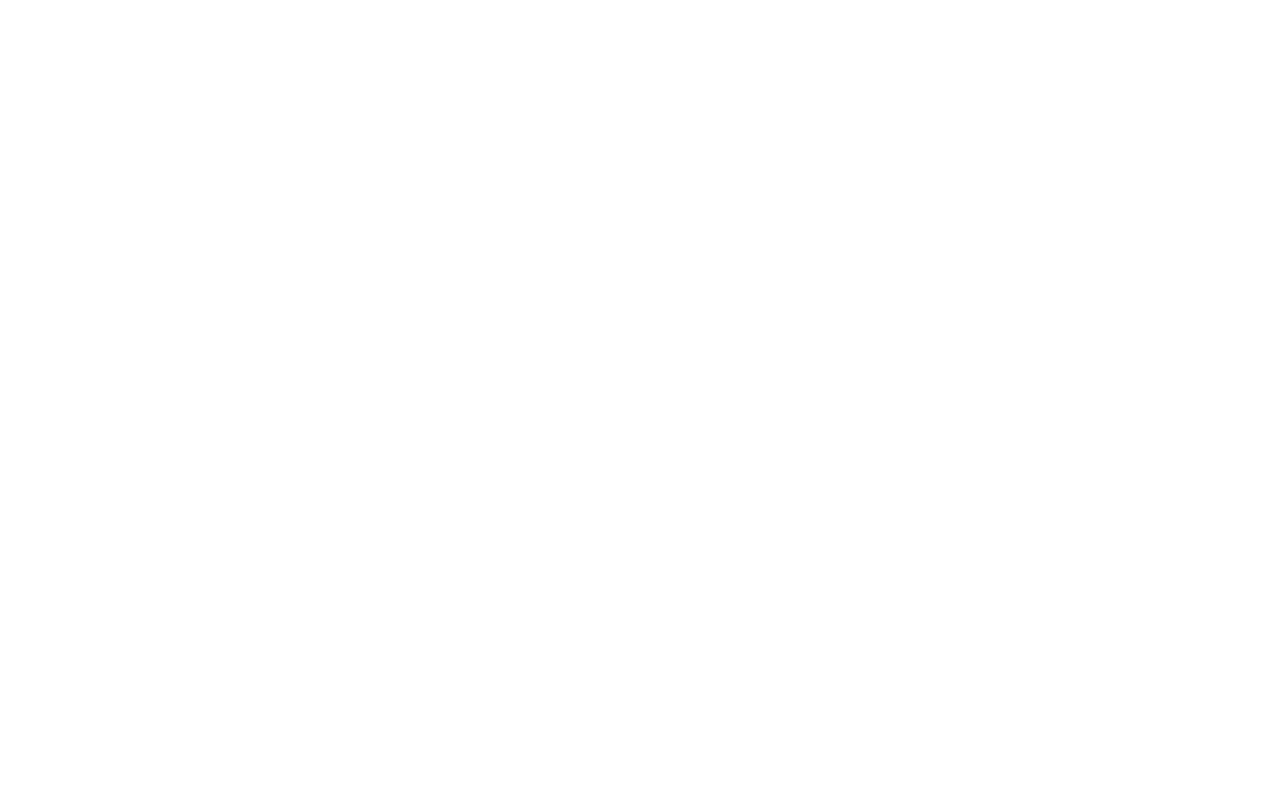
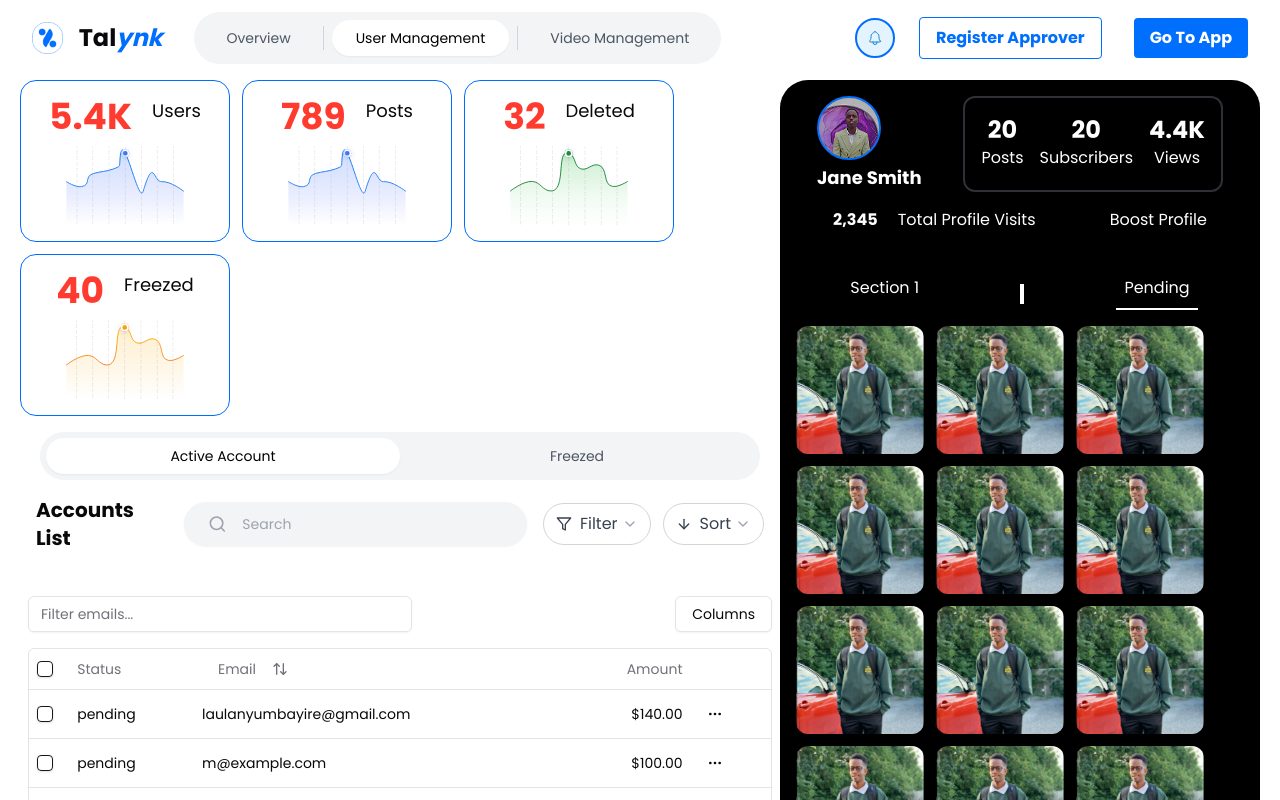
Before and after one commit to mahingaRodin/Talynk, a React (Vite) app: page /user in a window 1280 px wide. Before the commit this address had no page. Shown: the top 800 px of the page. Built offline with nearby package versions, Linux system fonts and the light colour scheme.

Commit message:
debugged

```diff
--- a/src/App.tsx
+++ b/src/App.tsx
@@ -5,6 +5,8 @@
 import Home from './components/overview/Home';
 import Ahome from './Approvers Portal/Home'
 import Landing from './Landing';
+import  User from './Approvers Portal/user'
+import Video from './Approvers Portal/video'
 import './App.css'
 function App() {
   return (
@@ -17,6 +19,8 @@
         <Route path="/video-management" element={<VideoManagement />} />
         <Route path="/approvers" element={<Approvers />} />
         <Route path="/home" element={<Ahome />} />
+        <Route path="/user" element={<User />} />
+        <Route path="/video" element={<Video />} />
 
       </Routes>
 
--- a/src/Approvers Portal/Home.tsx
+++ b/src/Approvers Portal/Home.tsx
@@ -10,7 +10,7 @@
     const limitedData = originalData.slice(0, 5);
   return (
     <div>
-        <div>
+        <div className="">
             <Navbar></Navbar>
         </div>
         <div className="flex justify-between px-9 ">
--- a/src/Approvers Portal/Navbar.tsx
+++ b/src/Approvers Portal/Navbar.tsx
@@ -1,4 +1,4 @@
-import Navigation from "../components/overview/navigation"
+import Navigation from "./navigation"
 import logo from '../assets/tLogo.png'
 import { IoNotificationsOutline } from "react-icons/io5"
 import CustomButton from "../components/overview/customButton"
--- /dev/null
+++ b/src/Approvers Portal/navigation.tsx
@@ -0,0 +1,43 @@
+import React from 'react';
+import { Link, useLocation } from 'react-router-dom';
+
+interface NavigationProps {
+  removeTab?: string | null; // Define prop types
+}
+
+const Navigation: React.FC<NavigationProps> = ({ removeTab = null }) => {
+  const location = useLocation(); // Get current path to highlight the active tab
+
+  const navItems = [
+    { name: 'Overview', path: '/home' },
+    { name: 'User Management', path: '/user' },
+    { name: 'Video Management', path: '/video' },
+    { name: 'Approvers', path: '/approvers' },
+  ].filter(item => removeTab === null || item.name !== removeTab); // Filter out the tab to remove if provided
+
+  return (
+    <nav className="bg-gray-100 p-2 rounded-full w-full max-w-3xl mx-auto">
+      <div className="flex items-center justify-between">
+        {navItems.map((item, index) => (
+          <React.Fragment key={item.name}>
+            <Link
+              to={item.path}
+              className={`px-6 py-2 rounded-full transition-all duration-200 text-sm ${
+                location.pathname === item.path
+                  ? 'bg-white text-black shadow-sm'
+                  : 'text-gray-600 hover:text-gray-800'
+              }`}
+            >
+              {item.name}
+            </Link>
+            {index < navItems.length - 1 && (
+              <div className="h-6 w-px bg-gray-300 mx-2" />
+            )}
+          </React.Fragment>
+        ))}
+      </div>
+    </nav>
+  );
+};
+
+export default Navigation;
--- /dev/null
+++ b/src/Approvers Portal/user.tsx
@@ -0,0 +1,86 @@
+import Tab from '../Reusable/tab'
+import BlackCard from '../components/user/BlackCard'
+import Cards from "../components/Cards";
+import Navbar from "./Navbar";
+import { FiSearch, FiFilter, FiChevronDown, FiArrowDown } from "react-icons/fi"
+import { data as originalData } from "../data";
+
+import Page from '../app/payments/page'
+
+const User = () => {
+  // State to track the active tab
+
+  // Take the first 4 cards from the original data
+  const limitedData = originalData.slice(0, 4);
+
+  // Modify specific cards based on their `id`
+  const modifiedData = limitedData.map((item) => {
+    if (item.id === 1) {
+      return { ...item, text: "Users", count: '5.4K'};
+    }
+    if (item.id === 2) {
+      return { ...item, text: "Posts", count: 789 };
+    }
+    if (item.id === 3) {
+      return { ...item, text: "Deleted", count: 32 };
+    }
+    if (item.id === 4) {
+      return { ...item, text: "Freezed", count: 40 };
+    }
+    return item; // Leave other cards unchanged
+  });
+
+  return (
+    <div>
+      <Navbar />
+      <div className="flex justify-between px-5">
+      <div className="">
+        <Cards data={modifiedData} />
+
+        <div>
+          <Tab tabs={[{label: "Active Account"}, {label:'Freezed'}]}></Tab>
+        </div>
+
+
+
+        <div className="px-4 flex items-center justify-between py-4">
+  {/* Title */}
+  <h1 className="text-xl font-bold">Accounts List</h1>
+
+  {/* Search Input */}
+  <div className="flex items-center bg-gray-100 rounded-full px-6 py-3 shadow-sm  mx-4">
+    <FiSearch className="w-5 h-5 text-gray-400" />
+    <input type="text" placeholder="Search" className="bg-transparent outline-none pl-4 text-sm text-gray-700 w-full" />
+  </div>
+
+  {/* Filter and Sort Buttons */}
+  <div className="flex items-center space-x-3">
+    <button className="flex items-center px-3 py-2 border rounded-full text-gray-700 border-gray-300 hover:bg-gray-100">
+      <FiFilter className="w-4 h-4 mr-2" />
+      Filter
+      <FiChevronDown className="w-4 h-4 ml-1 text-gray-400" />
+    </button>
+    <button className="flex items-center px-3 py-2 border rounded-full text-gray-700 border-gray-300 hover:bg-gray-100">
+      <FiArrowDown className="w-4 h-4 mr-2" />
+      Sort
+      <FiChevronDown className="w-4 h-4 ml-1 text-gray-400" />
+    </button>
+  </div>
+</div>
+<div className="mx-2">
+       <Page></Page>
+      </div>
+
+
+
+      </div>
+      <div className="">
+        <BlackCard></BlackCard>
+      </div>
+      </div>
+
+    </div>
+  );
+};
+
+export default User;
--- /dev/null
+++ b/src/Approvers Portal/video.tsx
@@ -0,0 +1,69 @@
+import Cards from '../components/Cards'
+import Navbar from './Navbar'
+import Header from '@/Reusable/Header'
+import { data as originalData } from "../data";
+import Tab from '@/Reusable/tab';
+import Videos from '../components/overview/Videos'
+import Trending from '../components/overview/Trending';
+import SingleVideo from '../components/video/singleVid'
+import video from '../assets/video.mp4';
+import thumb from '../assets/thumb1.jpg'
+import Sidebar from '../components/overview/sidebar';
+import Pending from '@/Reusable/pending';
+import { Upload } from 'lucide-react';
+
+const VideoManagment = () => {
+  const limitedData = originalData.slice(0, 5);
+  return (
+    <div>
+      <Navbar></Navbar>
+     <div className='flex justify-between px-4'>
+      <div className=''>
+      <div>
+   <Header title='Video Lists'></Header>
+      </div>
+      <div className='p-5'>
+        <Cards data={limitedData} extraStyles='gap-6'></Cards>
+      </div>
+
+      <div className='px-8'>
+        <Tab tabs={[{label:'Posts'}, {label:'Advertisements'}]}></Tab>
+      </div>
+      <div>
+        <div>
+          <Pending></Pending>
+        </div>
+      </div>
+      <div>
+      <Videos />
+      </div>
+      <div>
+        <Trending></Trending>
+      </div>
+      </div>
+      <div className='flex flex-col gap-6 pt-3'>
+        <div className=' '>
+          <SingleVideo
+          videoSrc={video}
+          thumbnailSrc={thumb}
+          >
+          </SingleVideo>
+          <div className='pt-2'>
+          <button className="flex items-center bg-blue text-white font-semibold py-2 px-4 rounded-lg shadow hover:bg-blue-600">
+      <Upload className="h-5 w-5 mr-2" /> {/* Use the Lucide Upload icon */}
+      upload an ad
+    </button>
+          </div>
+
+        </div>
+        <div>
+          <Sidebar></Sidebar>
+        </div>
+      </div>
+     </div>
+
+    </div>
+  )
+}
+
+export default VideoManagment
--- a/src/Landing.tsx
+++ b/src/Landing.tsx
@@ -1,4 +1,3 @@
-import React from 'react'
 import { useNavigate } from 'react-router-dom'
 
 const Landing = () => {
```
Also changed, not shown: src/Approvers Portal/App.tsx (deleted).
